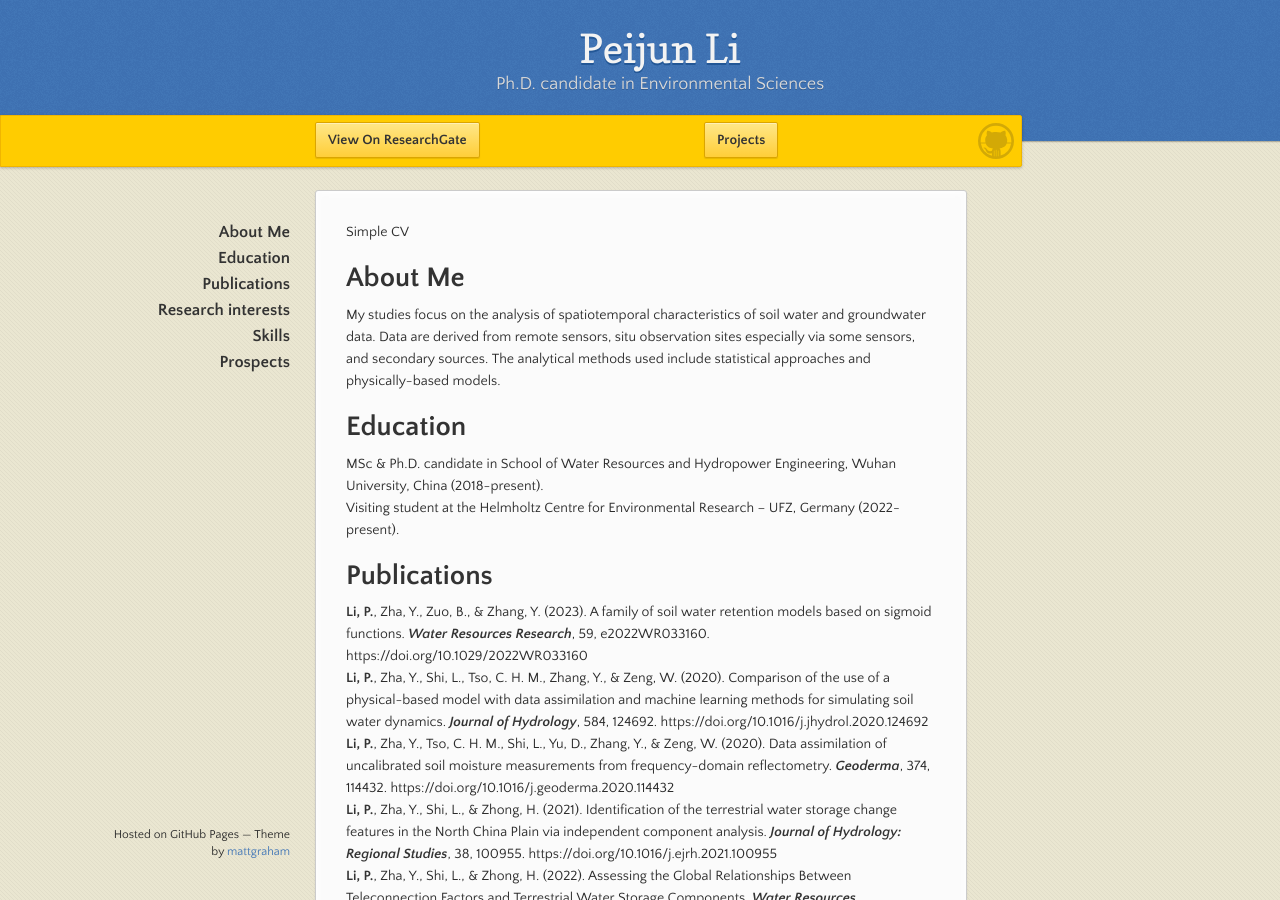
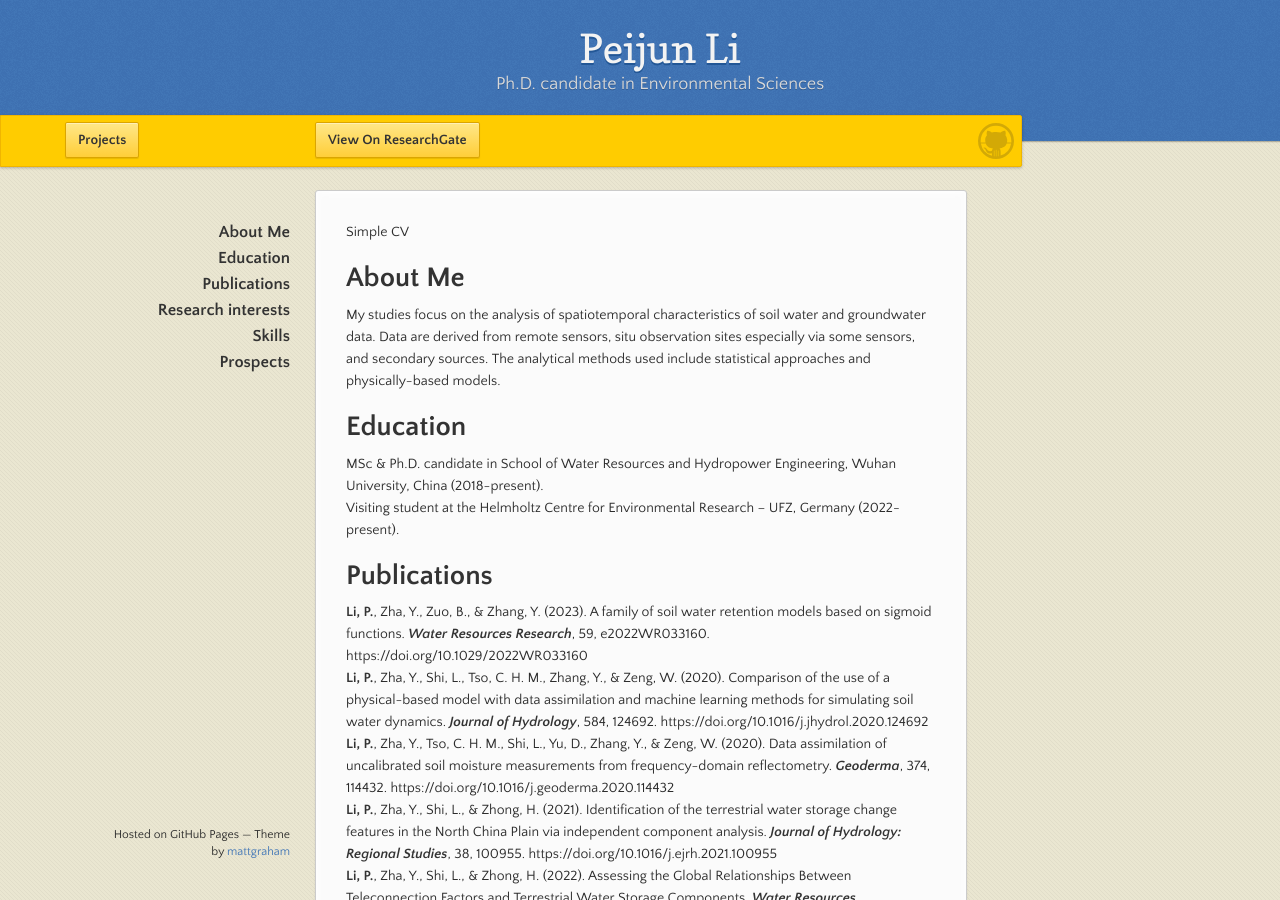
Before and after one commit to PercyLeeMaxWell/PercyLeeMaxWell.github.io, a Jekyll site: the page built from index.md, in a window 1280 px wide and 900 px high. Built offline with Jekyll 4.4.1, drawn with Linux system fonts in a browser that asks for light colours.

Commit message:
Update default.html

```diff
--- a/_layouts/default.html
+++ b/_layouts/default.html
@@ -25,7 +25,7 @@
       <div id="banner">
         <span id="logo"></span>
         <a href="https://www.researchgate.net/profile/Peijun-Li-3/research" class="button fork1"><strong>View On ResearchGate</strong></a>
-        <a href="Research.md" class="button fork1 fork2"><strong>Projects</strong></a>
+        <a href="Research.md" class="button fork2"><strong>Projects</strong></a>
         {% if site.show_downloads %}
           <div class="downloads">
             <span>Downloads:</span>
```
